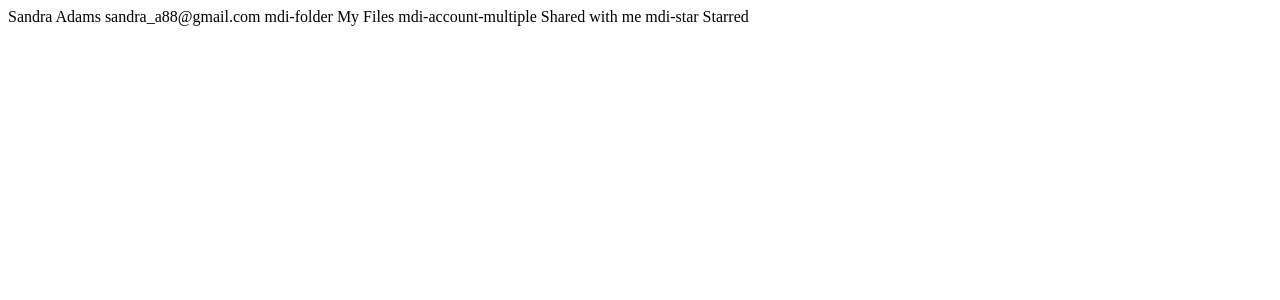
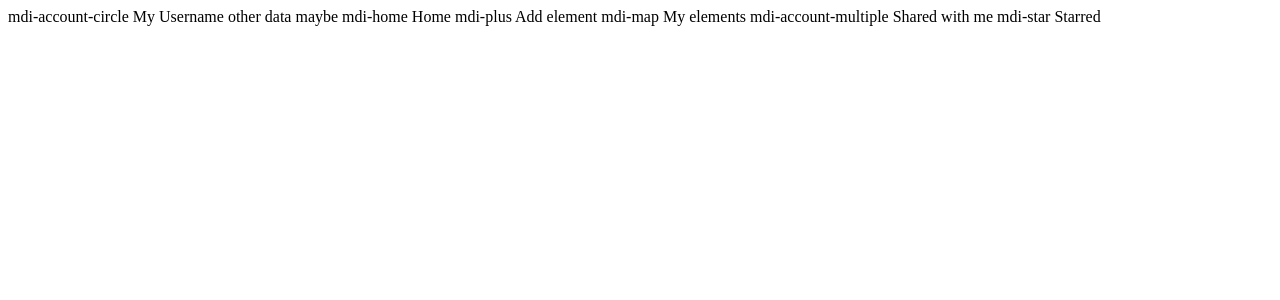
Before and after one commit to Nirgalz/wh-sym, a Symfony app: template templates/vue/index.html.twig in a window 1280 px wide. Shown: the top 300 px of the page. Run offline with Twig, Linux system fonts and the light colour scheme; the template is opened without the code that fills it, so the values that code supplies are empty; some libraries are stand-ins or nearby versions.

Commit message:
front routes

```diff
--- a/src/Controller/VueController.php
+++ b/src/Controller/VueController.php
@@ -9,7 +9,7 @@ use Symfony\Component\Routing\Annotation\Route;
 class VueController extends AbstractController
 {
     /**
-     * @Route("/app/{route}", requirements={"route"=".*"}, name="vue")
+     * @Route("/{route}", requirements={"route"=".*"}, name="vue")
      */
     public function index(): Response
     {
--- a/templates/vue/index.html.twig
+++ b/templates/vue/index.html.twig
@@ -12,40 +12,51 @@
                 >
                     <v-list>
                         <v-list-item class="px-2">
-                            <v-list-item-avatar>
-                                <v-img src="https://randomuser.me/api/portraits/women/85.jpg"></v-img>
+                            <v-list-item-avatar color="indigo">
+                                <v-icon dark>
+                                    mdi-account-circle
+                                </v-icon>
                             </v-list-item-avatar>
                         </v-list-item>
-
                         <v-list-item link>
                             <v-list-item-content>
                                 <v-list-item-title class="text-h6">
-                                    Sandra Adams
+                                    My Username
                                 </v-list-item-title>
-                                <v-list-item-subtitle>sandra_a88@gmail.com</v-list-item-subtitle>
+                                <v-list-item-subtitle>other data maybe</v-list-item-subtitle>
                             </v-list-item-content>
                         </v-list-item>
                     </v-list>
-
                     <v-divider></v-divider>
-
                     <v-list
                             nav
                             dense
                     >
-                        <v-list-item link>
+                        <v-list-item link to="/">
                             <v-list-item-icon>
-                                <v-icon>mdi-folder</v-icon>
+                                <v-icon>mdi-home</v-icon>
                             </v-list-item-icon>
-                            <v-list-item-title>My Files</v-list-item-title>
+                            <v-list-item-title>Home</v-list-item-title>
                         </v-list-item>
-                        <v-list-item link>
+                        <v-list-item link to="/add">
+                            <v-list-item-icon>
+                                <v-icon>mdi-plus</v-icon>
+                            </v-list-item-icon>
+                            <v-list-item-title>Add element</v-list-item-title>
+                        </v-list-item>
+                        <v-list-item link to="/my-elements">
+                            <v-list-item-icon>
+                                <v-icon>mdi-map</v-icon>
+                            </v-list-item-icon>
+                            <v-list-item-title>My elements</v-list-item-title>
+                        </v-list-item>
+                        <v-list-item link disabled>
                             <v-list-item-icon>
                                 <v-icon>mdi-account-multiple</v-icon>
                             </v-list-item-icon>
                             <v-list-item-title>Shared with me</v-list-item-title>
                         </v-list-item>
-                        <v-list-item link>
+                        <v-list-item link disabled>
                             <v-list-item-icon>
                                 <v-icon>mdi-star</v-icon>
                             </v-list-item-icon>
```
Also changed, not shown: assets/app.js (+6 -2 lines), assets/components/AddElement.vue (added, +18 -0 lines), assets/components/LeafletMap.vue (+4 -4 lines), assets/components/MyElements.vue (added, +18 -0 lines).
